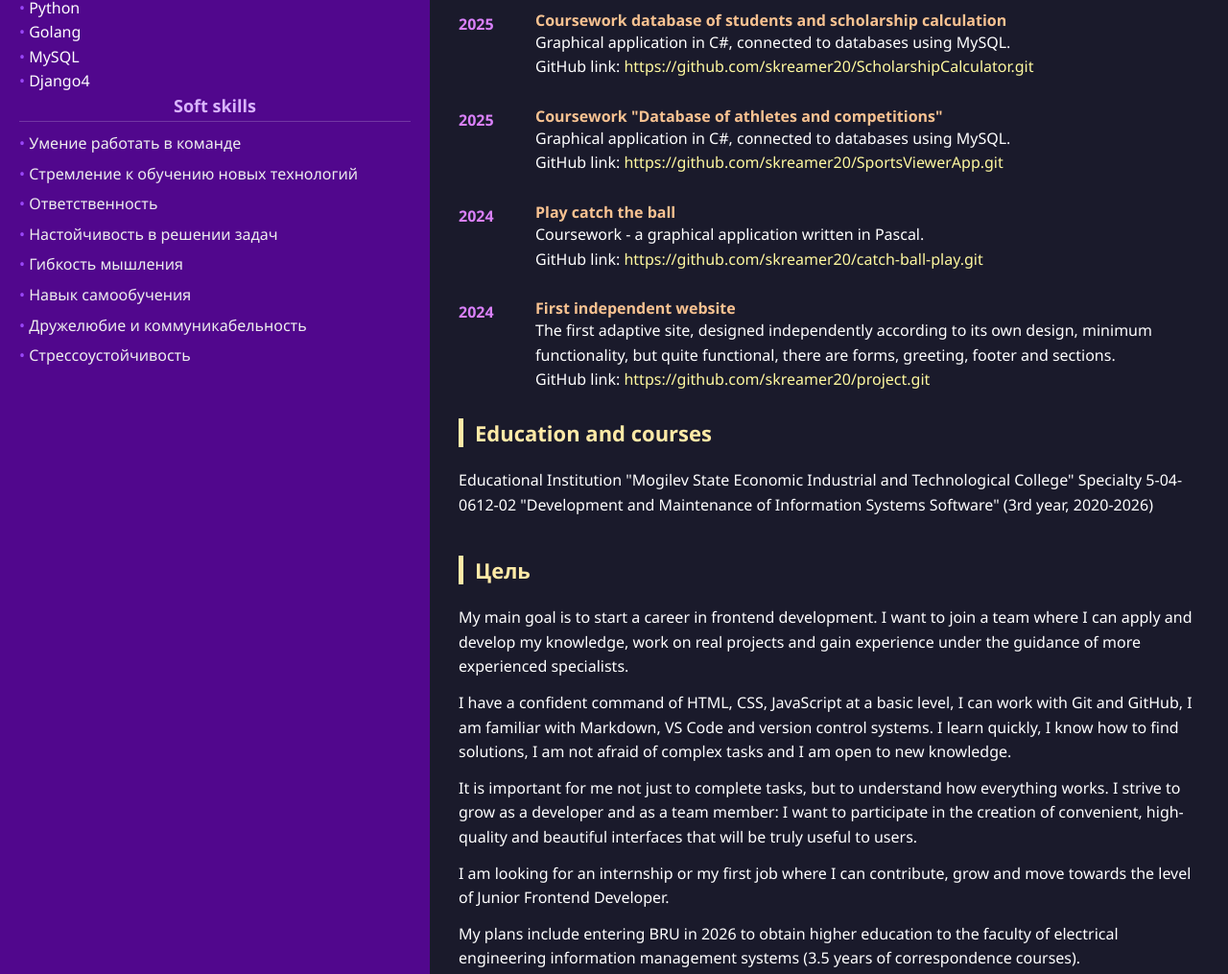
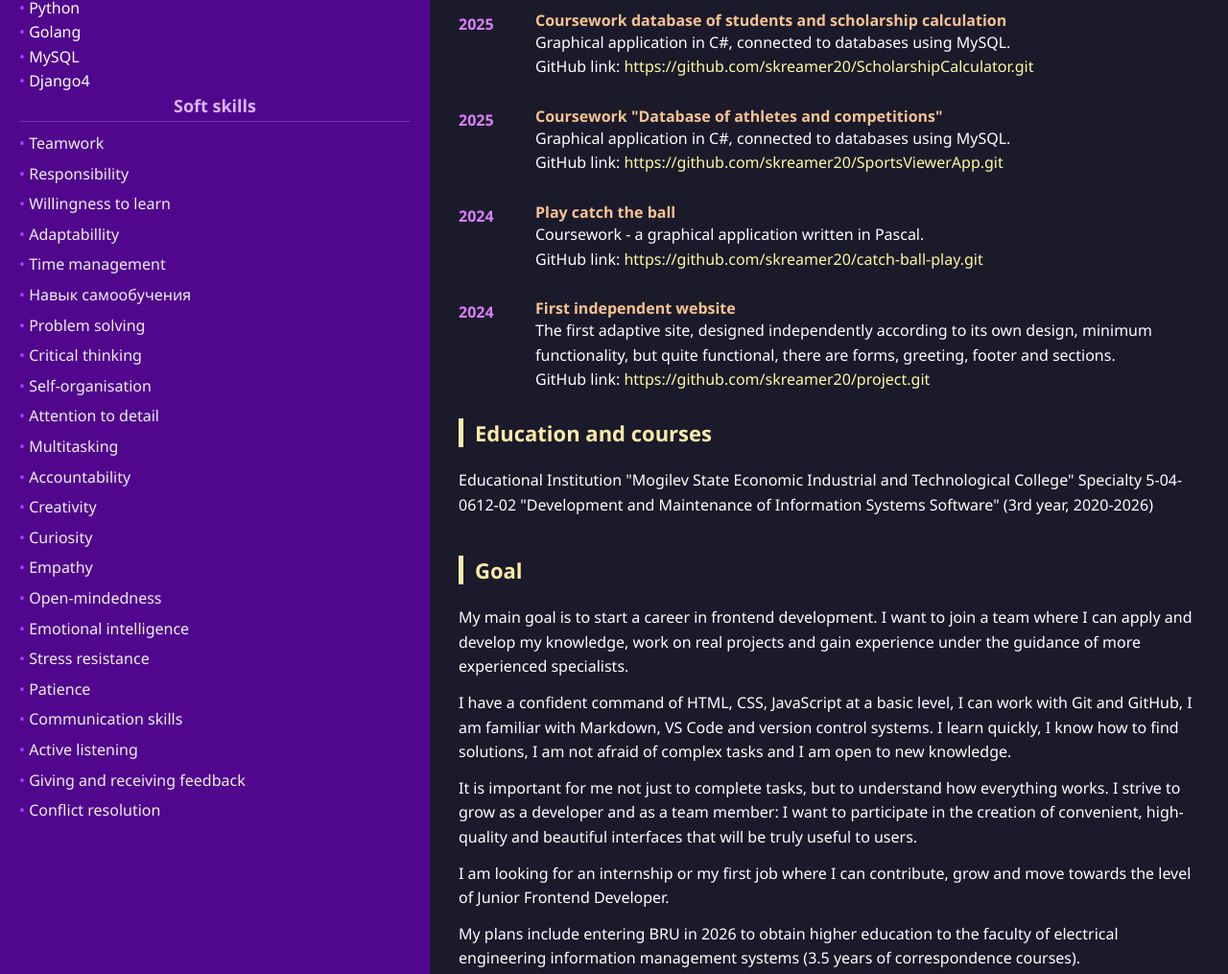
Before and after one commit to skreamer20/rsschool-cv, a plain HTML site: page index.html in a window 1280 px wide. Shown: the part 856-1871 px from the top of the page at 96% size. Drawn offline with Linux system fonts and the light colour scheme.

Commit message:
fix: change all in english language

```diff
--- a/index.html
+++ b/index.html
@@ -58,14 +58,29 @@
       <section class="section">
         <h3>Soft skills</h3>
         <ul class="soft-skills">
-          <li>Умение работать в команде</li>
-          <li>Стремление к обучению новых технологий</li>
-          <li>Ответственность</li>
-          <li>Настойчивость в решении задач</li>
-          <li>Гибкость мышления</li>
+          <li>Teamwork</li>
+          <li>Responsibility</li>
+          <li>Willingness to learn</li>
+          <li>Adaptabillity</li>
+          <li>Time management</li>
           <li>Навык самообучения</li>
-          <li>Дружелюбие и коммуникабельность</li>
-          <li>Стрессоустойчивость</li>
+          <li>Problem solving</li>
+          <li>Critical thinking</li>
+          <li>Self-organisation</li>
+          <li>Attention to detail</li>
+          <li>Multitasking</li>
+          <li>Accountability</li>
+          <li>Creativity</li>
+          <li>Curiosity</li>
+          <li>Empathy</li>
+          <li>Open-mindedness</li>
+          <li>Emotional intelligence</li>
+          <li>Stress resistance</li>
+          <li>Patience</li>
+          <li>Communication skills</li>
+           <li>Active listening</li>
+          <li>Giving and receiving feedback</li>
+          <li>Conflict resolution</li>
         </ul>
       </section>
     </aside>
@@ -168,7 +183,7 @@
       </section>
 
       <section class="section" id="goal">
-        <h2>Цель</h2>
+        <h2>Goal</h2>
         <p>
           My main goal is to start a career in frontend development. I want to join a team where I can apply and
           develop my knowledge, work on real projects and gain experience under the guidance of more experienced specialists.
```
